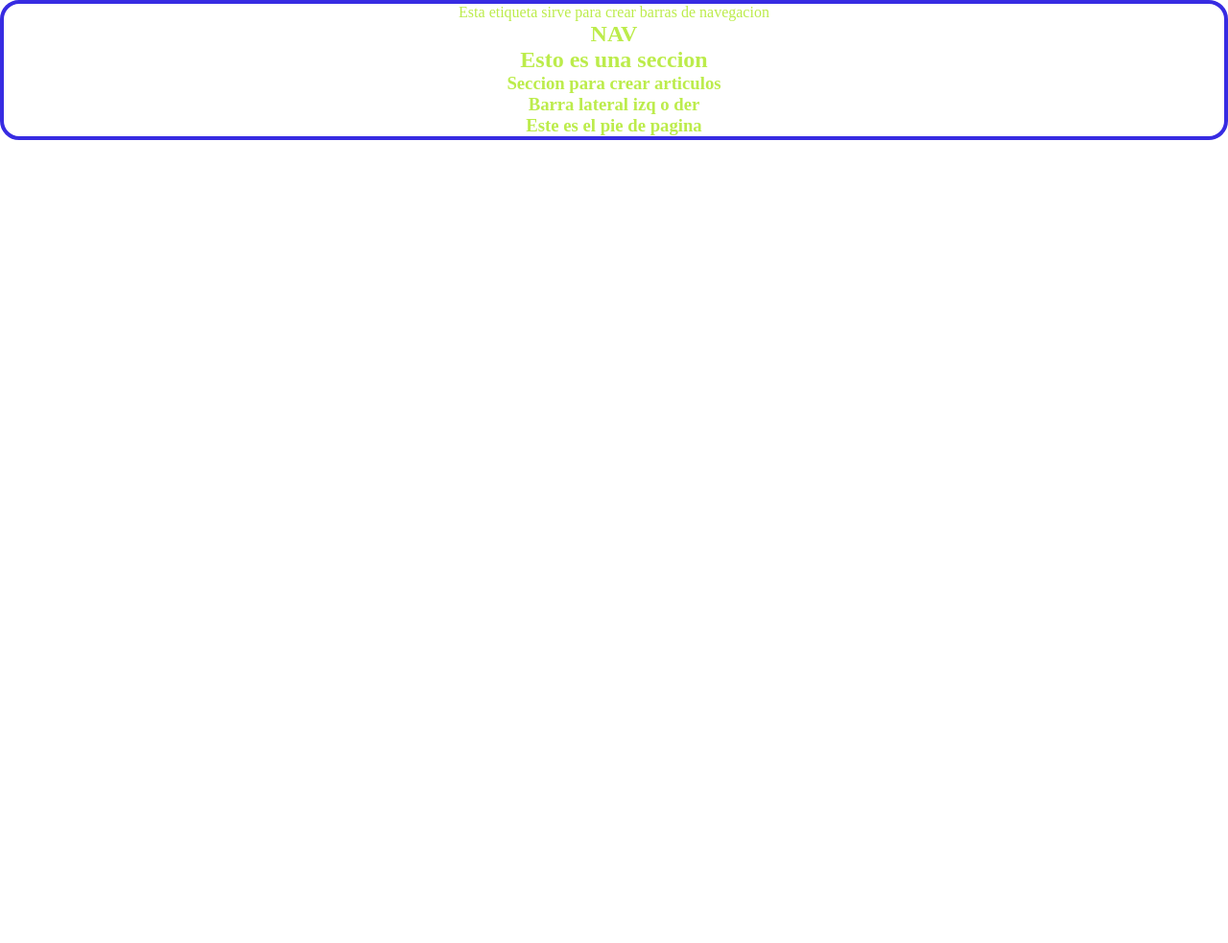
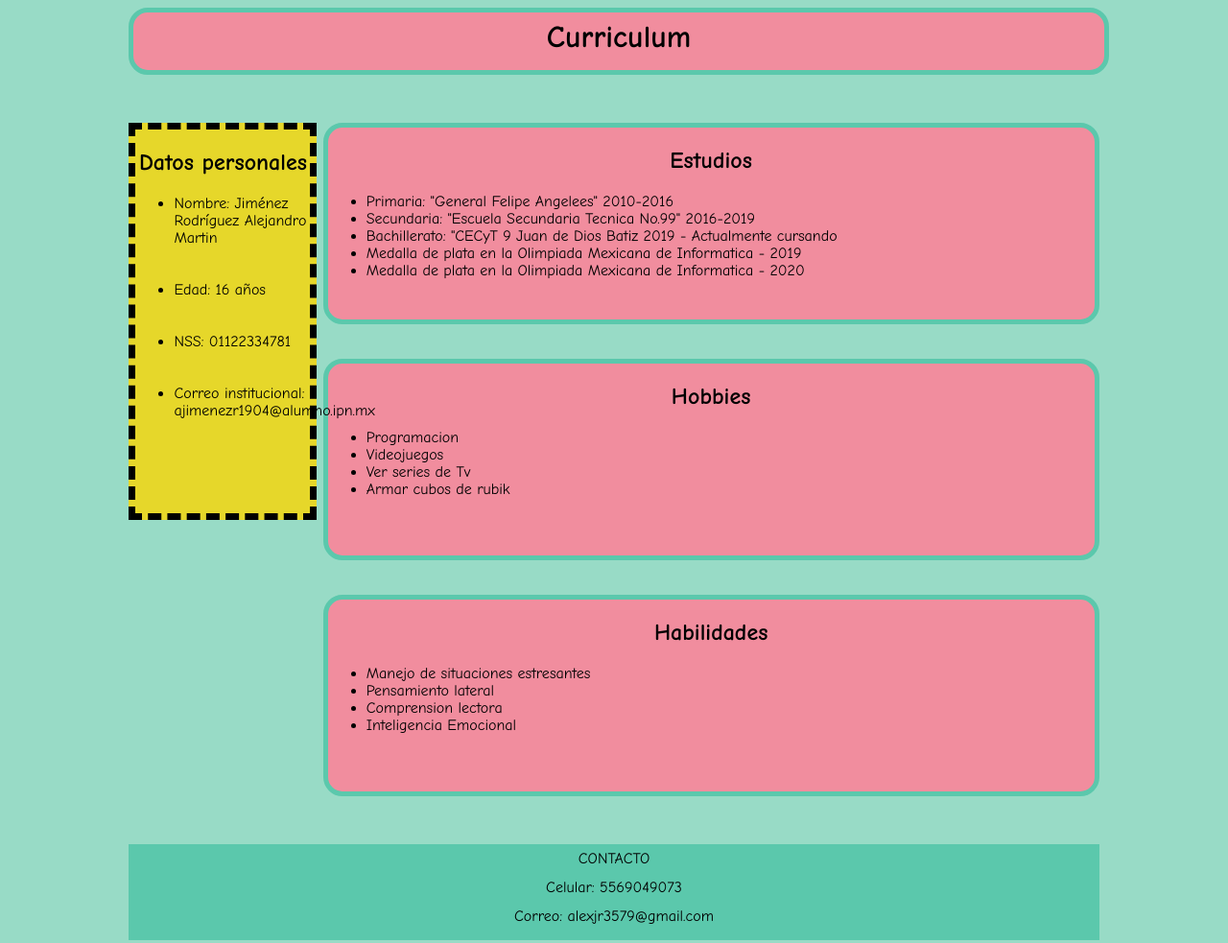
Before and after one commit to AlexRex0/4IV8-PSW-JimenezRodriguezAlejandroMartin, a plain HTML site: page index.html in a window 1280 px wide. Shown: the whole page at 96% size. Before the commit the page ends 800 px from the top, so only its background shows below. Drawn offline with Linux system fonts and the light colour scheme.

Commit message:
Curriculum

```diff
--- a/CSS/masterstyle.css
+++ b/CSS/masterstyle.css
@@ -1,15 +1,59 @@
-*{
-    padding:0;
-    margin:0;
-    color:rgb(188, 236, 75);
-    text-align: center;
+body{
+    background: #98dbc6;
+    font-family: Comic Sans Ms;
 }
 
-html, body{
-    background-color: white;
+#container{
+    width: 80%;
+    margin: 0px auto;
 }
 
-.main-container{
-    border:4px solid rgb(55, 43, 226);
+header{
+    border: 5px solid #5bc8ac;
+    text-align: center;
+    background-color: #f18d9e;
+    height: 60px;
+    width: 100%;
+    line-height: 10px;
     border-radius: 20px;
 }
+
+nav{
+    height: 50px;
+}
+
+#content{
+    height: 700px;
+    width: 80%;
+    background: #98dbc6;;
+    float: right;
+}
+
+.article{
+    border: 5px solid #5bc8ac;
+    height: 200px;
+    text-align: left;
+    background: #f18d9e;
+    border-radius: 20px;
+}
+
+aside{
+    font-size: 16px;
+    border: 7px dashed black;
+    text-align: left;
+    height: 400px;
+    width: 18%;
+    background: #e6d72a;
+    float: left;
+}
+
+footer{
+    text-align: center;
+    background-color: #5bc8ac;
+    height: 100px;
+    line-height: 30px;
+}
+
+.clearfix{
+    clear:both;
+}
--- a/index.html
+++ b/index.html
@@ -4,29 +4,99 @@
         <meta charset="UTF-8">
         <meta http-equiv="X-UA-Compatible" content="IE=edge">
         <meta name="viewport" content="width=device-width, initial-scale=1.0">
-    <title>Mi primera página en HTML5</title>
+        <title>Curriculum</title>
         <link rel="stylesheet" href="./CSS/masterstyle.css">
     </head>
     <body>
+        <div id= "container">
 
-    <div class= "main-container">
+            <header>
+                <h1> Curriculum </h1>
+            </header>
             <nav>
-            <p>Esta etiqueta sirve para crear barras de navegacion</p>
-            <h1>NAV</h1>
+
             </nav>
-        <section>
-            <h2>Esto es una seccion</h2>
-            <article>
-                <h3>Seccion para crear articulos</h3>
+
+            <div class="clearfix"></div>
+
+            <section id="content">
+
+                <article class="article">
+                    <h2><center>Estudios</center></h2>
+                    <p>
+                        <ul>
+                            <li>Primaria: "General Felipe Angelees" 2010-2016</li>
+                            <li>Secundaria: "Escuela Secundaria Tecnica No.99" 2016-2019</li>
+                            <li>Bachillerato: "CECyT 9 Juan de Dios Batiz 2019 - Actualmente cursando</li>
+                            <li>Medalla de plata en la Olimpiada Mexicana de Informatica - 2019</li>
+                            <li>Medalla de plata en la Olimpiada Mexicana de Informatica - 2020</li>
+                        </ul>
+                    </p>
                 </article>
+
+                <br>
+                <br>
+
+                <article class="article">
+                    <h2><center>Hobbies</center></h2>
+                    <p>
+                        <ul>
+                            <li>Programacion</li>
+                            <li>Videojuegos</li>
+                            <li>Ver series de Tv</li>
+                            <li>Armar cubos de rubik</li>
+                        </ul>
+                    </p>
+                </article>
+
+                <br>
+                <br>
+
+                <article class="article">
+                    <h2><center>Habilidades</center></h2>
+                    <p>
+                        <ul>
+                            <li>Manejo de situaciones estresantes</li>
+                            <li>Pensamiento lateral</li>
+                            <li>Comprension lectora</li>
+                            <li>Inteligencia Emocional</li>
+                        </ul>
+                    </p>
+                </article>
+
+            </section>
+
             <aside>
-                <h3>Barra lateral izq o der</h3>
+                <h2><center>Datos personales</center></h2>
+                <p>
+                    <ul>
+                        <li>Nombre: Jiménez Rodríguez Alejandro Martin</li>
+                        <br>
+                        <br>
+                        <li>Edad: 16 años</li>
+                        <br>
+                        <br>
+                        <li>NSS: 01122334781</li>
+                        <br>
+                        <br>
+                        <li>Correo institucional: ajimenezr1904@alumno.ipn.mx</li>
+                    </ul>
+                </p>
             </aside>
-        </section>
+
+            <div class="clearfix"></div>
+            <br>
+                <br>
             <footer>
-            <h3>Este es el pie de pagina</h3>
+                <p>
+                    CONTACTO
+                    <br>
+                    Celular: 5569049073
+                    <br>
+                    Correo: alexjr3579@gmail.com
+                </p>
             </footer>
+
         </div>
-
     </body>
 </html>
```
Lines whose indentation alone changed are shown as unchanged.
